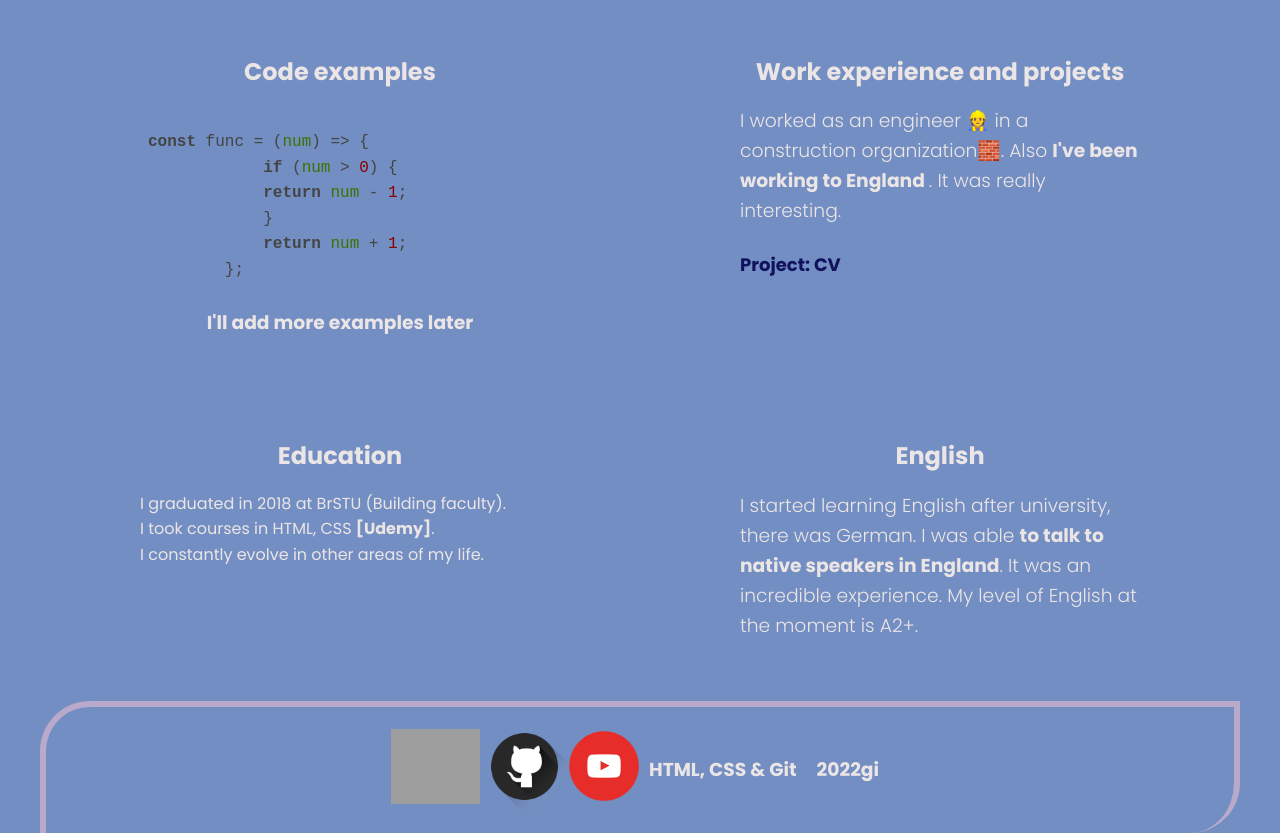
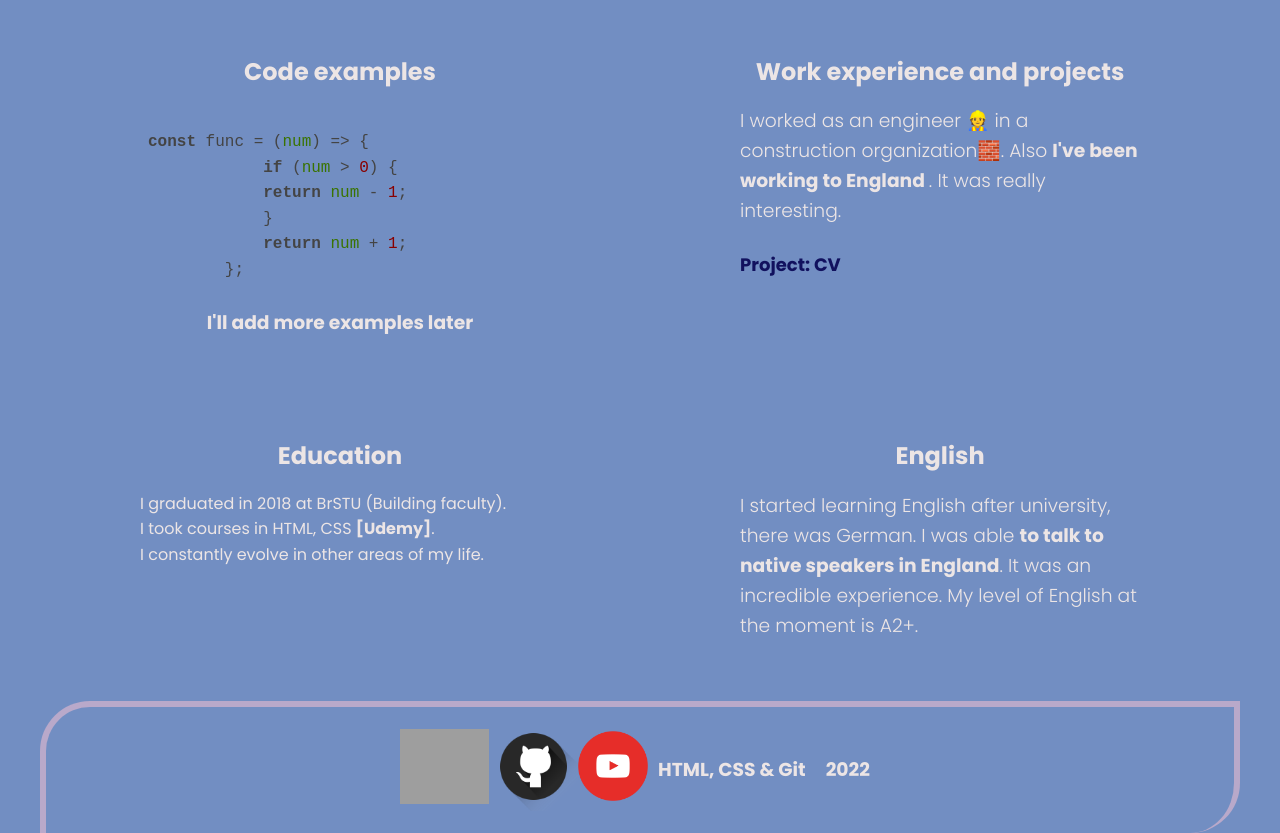
Before and after one commit to ValentinBrest/rsschool-cv-dec21-, a plain HTML site: page index.html in a window 1280 px wide. Shown: the part 1174-2007 px from the top of the page. Drawn offline with Linux system fonts and the light colour scheme; grey boxes are pictures that could not be loaded.

Commit message:
docs: change year

```diff
--- a/index.html
+++ b/index.html
@@ -130,7 +130,7 @@
                 <img src="icons/Youtube.png" alt="Youtube" width="70" height="70">
             </a>
             <div class="footer_h"><h3>HTML, CSS & Git </h3></div>
-            <div class="footer_h"><h3>2022gi</h3></div>
+            <div class="footer_h"><h3>2022 </h3></div>
         </div>
     </footer>
 </body>
```
